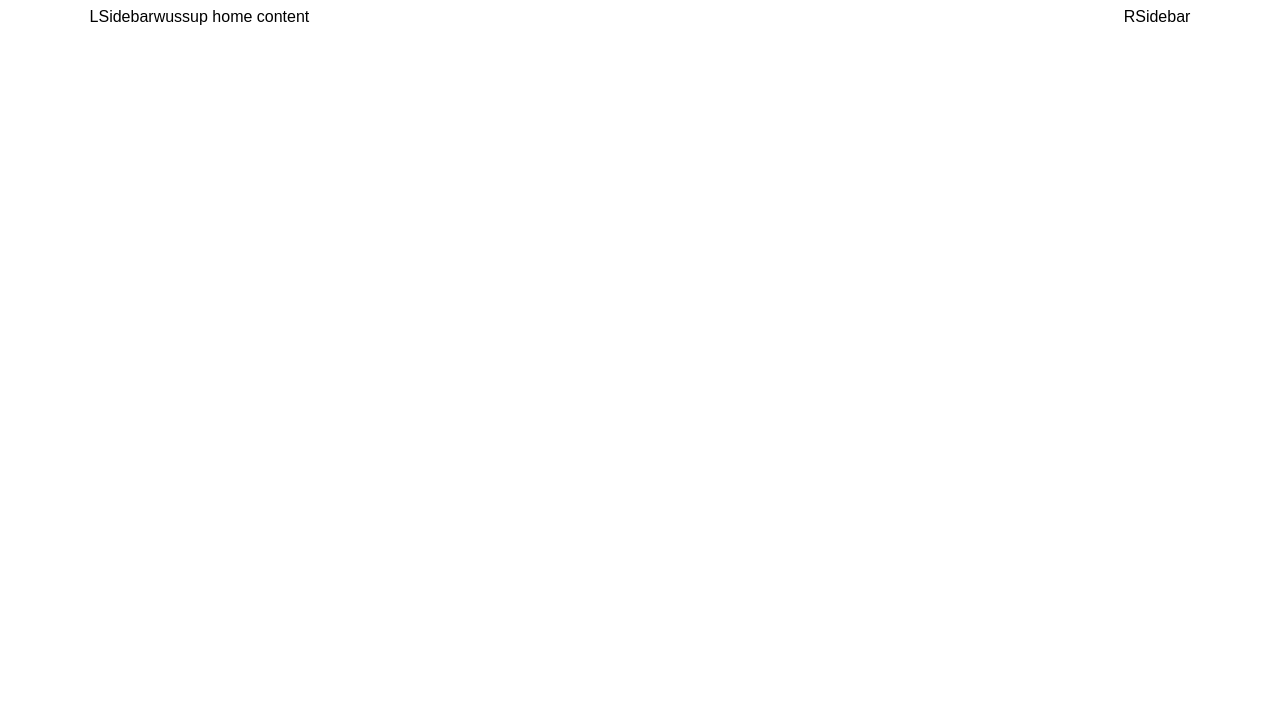
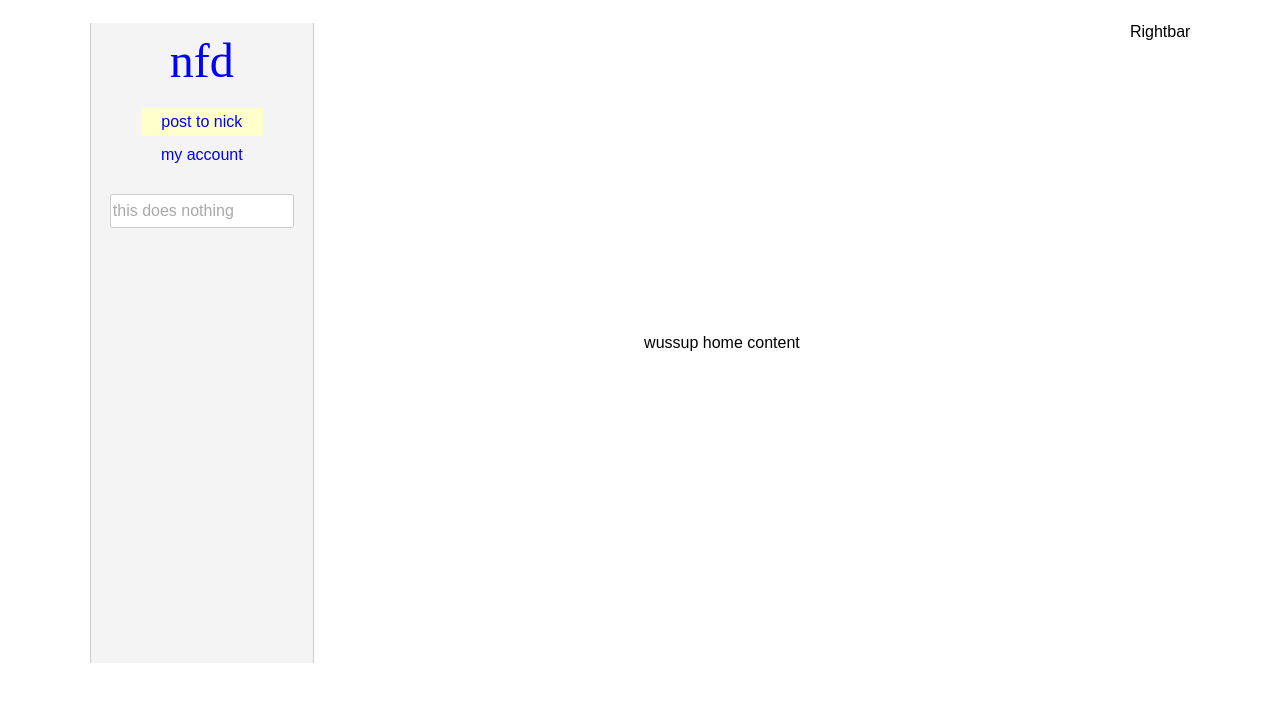
Before and after one commit to nickfreemandesign/nickfreeman.xyz, a React app: page / in a window 1280 px wide. Shown: the top 702 px of the page. Built offline with nearby package versions, Linux system fonts and the light colour scheme.

Commit message:
leftbar setup, about to change proportions in Home from flex to grid

```diff
--- a/src/components/Home.jsx
+++ b/src/components/Home.jsx
@@ -4,18 +4,23 @@ import styled from 'styled-components';
 import { Router, Link } from "@reach/router"
 
 // import components
-import LSidebar from './LSidebar'
-import RSidebar from './RSidebar'
+import Leftbar from './Leftbar'
+import Rightbar from './Rightbar'
 
 const HomeContainer = styled.div`
   max-width: 86vw;
   display: flex;
   font-family: "Arial", sans-serif;
   margin: auto;
+  padding: 15px;
 `;
 
 const HomeContent = styled.div`
-  width: 100%
+  width: 100%;
+  display: flex;
+  height: 80vh;
+  justify-content: center;
+  align-items: center;
 `;
 
 export default class Home extends React.Component {
@@ -27,11 +32,11 @@ export default class Home extends React.Component {
   render() {
     return (
       <HomeContainer>
-        <LSidebar/>
+        <Leftbar/>
         <HomeContent>
           wussup home content
         </HomeContent>
-        <RSidebar/>
+        <Rightbar/>
       </HomeContainer>
     )
   }
--- a/src/components/LSidebar.jsx
+++ /dev/null
@@ -1,11 +0,0 @@
-import React from 'react';
-import styled from 'styled-components';
-
-
-const LSidebar = (props) => {
-    return (
-        <div> LSidebar </div>
-    )
-}
-
-module.exports = LSidebar
--- /dev/null
+++ b/src/components/Leftbar.jsx
@@ -0,0 +1,69 @@
+import React from 'react';
+import styled from 'styled-components';
+
+const LeftbarContainer = styled.div`
+    width: 300px;
+    height: 80vh;
+    background-color: rgb(244, 244, 244);
+    border-left: 1px solid rgb(204,204,204);
+    border-right: 1px solid rgb(204,204,204);
+    text-align: center;
+    > div{
+        margin: 10px auto;
+        color: blue;
+        &:hover{
+            text-decoration: underline;
+            color: purple;
+            cursor: pointer;
+        }
+    }
+`;
+
+const PostTo = styled.div`
+    background-color: #ffffcc;
+    width: 55%;
+    padding: 5px 0;
+    margin-top: 20px!important;
+`;
+
+const MyAcct = styled.div`
+`;
+
+const SearchNfd = styled.input`
+    height: 30px;
+    font-size: 1rem;
+    width: 80%;
+    margin-top: 20px;
+    border-radius: 3px;
+    border: 1px solid rgb(204,204,204);
+    &::-webkit-input-placeholder { /* Chrome/Opera/Safari */
+        color: darkgrey;
+    }
+    &::-moz-placeholder { /* Firefox 19+ */
+        color: darkgrey;
+    }
+    &:-ms-input-placeholder { /* IE 10+ */
+        color: darkgrey;
+    }
+    &:-moz-placeholder { /* Firefox 18- */
+        color: darkgrey;
+    }
+`;
+
+const Title = styled.div`
+    font-family: "Times New Roman", Times, serif;
+    font-size: 3rem;
+`;
+
+const Leftbar = (props) => {
+    return (
+        <LeftbarContainer>
+            <Title>nfd</Title>
+            <PostTo>post to nick</PostTo>
+            <MyAcct>my account</MyAcct>
+            <SearchNfd placeholder={'this does nothing'}/>
+        </LeftbarContainer>
+    )
+}
+
+module.exports = Leftbar
--- a/src/components/RSidebar.jsx
+++ b/src/components/Rightbar.jsx
@@ -2,10 +2,10 @@ import React from 'react';
 import styled from 'styled-components';
 
 
-const RSidebar = (props) => {
+const Rightbar = (props) => {
     return (
-        <div> RSidebar </div>
+        <div> Rightbar </div>
     )
 }
 
-module.exports = RSidebar
+module.exports = Rightbar
```
